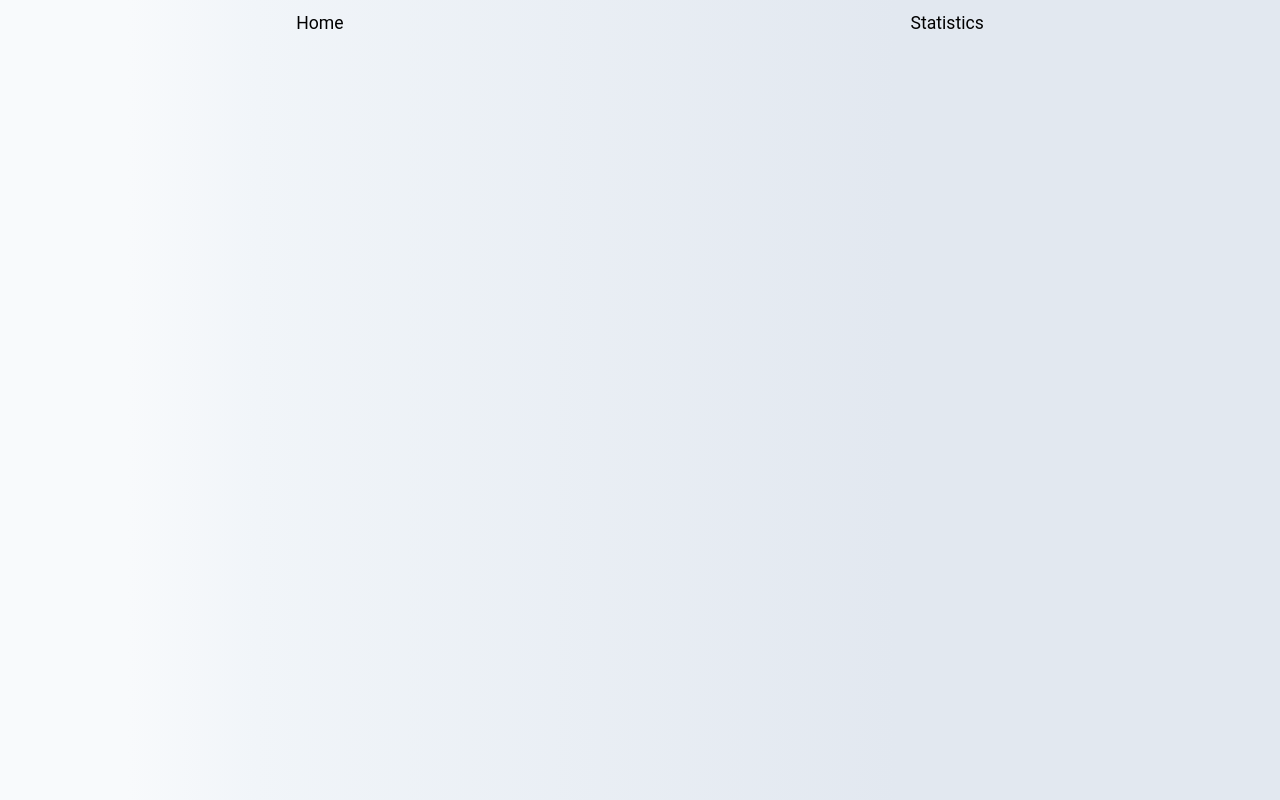
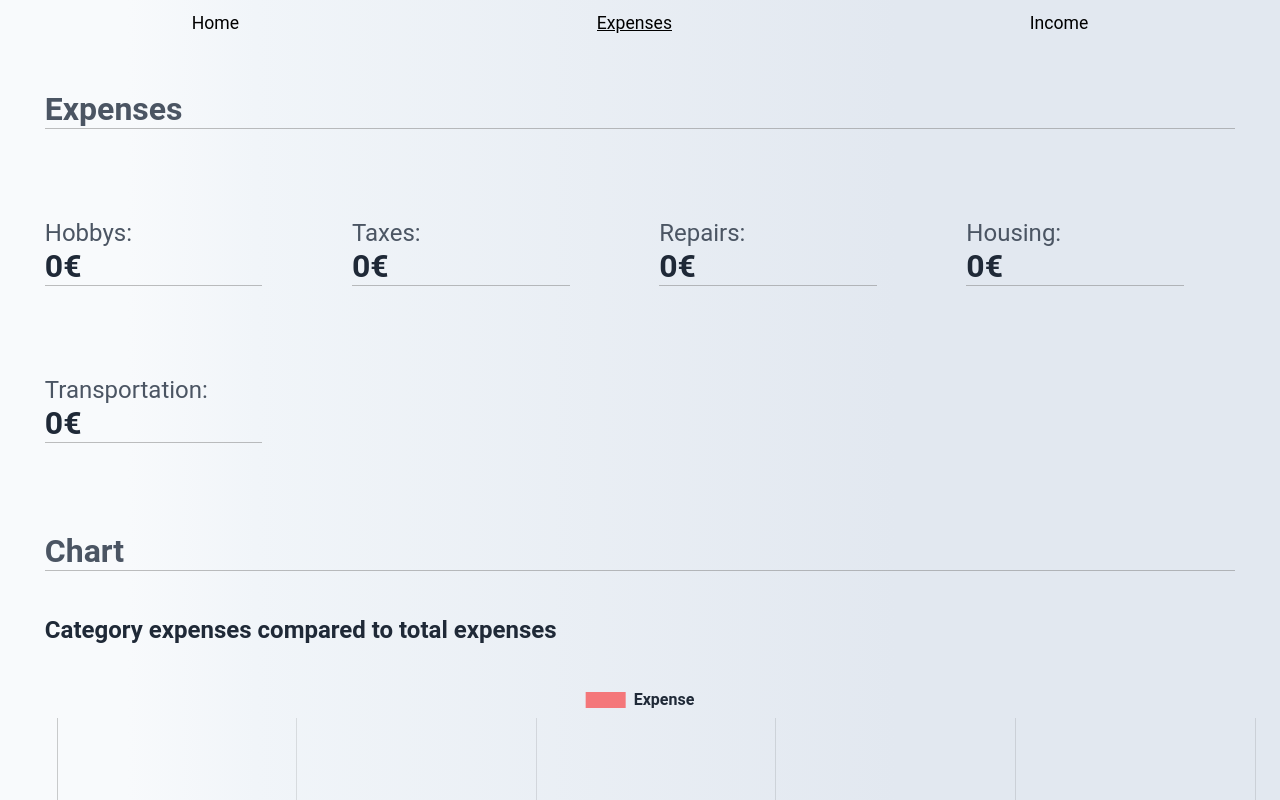
Before and after one commit to marioP2000/Finance-Tracker, a Vue app: page /expenses in a window 1280 px wide. Before the commit this address had no page. Shown: the top 800 px of the page. Built offline with nearby package versions, Linux system fonts and the light colour scheme.

Commit message:
New page for income stats and renamed statistics to expenses

```diff
--- a/src/App.vue
+++ b/src/App.vue
@@ -5,7 +5,8 @@
       <!-- Navbar -->
       <nav>
         <RouterLink to="/" class="router-link">Home</RouterLink>
-        <RouterLink to="/statistics" class="router-link">Statistics</RouterLink>
+        <RouterLink to="/expenses" class="router-link">Expenses</RouterLink>
+        <RouterLink to="/income" class="router-link">Income</RouterLink>
       </nav>
 
       <!-- Component Transitions -->
--- a/src/components/ChartComponent.vue
+++ b/src/components/ExpensesPage/ExpensesChart.vue
@@ -95,10 +95,10 @@ onMounted(() => {
             config
         )
 
-        // Update expenses
+        // Update total expenses
         myChart.config.options.scales.y.max = props.expenses;
 
-        // Update expenses
+        // Update expense categories
         myChart.data.datasets[0].data[0] = props.hobby;
         myChart.data.datasets[0].data[1] = props.taxes;
         myChart.data.datasets[0].data[2] = props.repairs;
--- /dev/null
+++ b/src/components/IncomePage/IncomeCategories.vue
@@ -0,0 +1,80 @@
+<template>
+
+    <h1 id="header">Income</h1>
+
+    <div id="stats-container">
+
+
+        <!-- Salary balance -->
+        <div class="balance-container">
+            <h2>Salary:</h2>
+            <h1>{{ salary }}€</h1>
+        </div>
+
+        <!-- Investments balance -->
+        <div class="balance-container">
+            <h2>Investments:</h2>
+            <h1>{{ investment }}€</h1>
+        </div>
+
+        <!-- Other balance -->
+        <div class="balance-container">
+            <h2>Other:</h2>
+            <h1>{{ other }}€</h1>
+        </div>
+
+    </div>
+
+</template>
+
+<script setup>
+const props = defineProps({
+    salary: {
+        type: Number,
+        required: true
+    },
+    investment: {
+        type: Number,
+        required: true
+    },
+    other: {
+        type: Number,
+        required: true
+    },
+});
+</script>
+
+<style scoped lang="scss">
+@import "@/assets/variables.scss";
+
+#stats-container {
+    display: flex;
+    flex-wrap: wrap;
+    align-items: flex-start;
+}
+
+#header {
+    margin: 3.5%;
+    color: $light-font;
+}
+
+// Container for each category
+.balance-container {
+    min-width: 19vw;
+    margin: 2.5%;
+    padding: 1%;
+    color: $dark-font;
+    border-radius: 6px;
+}
+
+// Category amount
+h1 {
+    border-bottom: 1px solid $border-color;
+}
+
+// Category type
+h2 {
+    font-weight: normal;
+    color: $light-font;
+}
+</style>
--- /dev/null
+++ b/src/components/IncomePage/IncomeChart.vue
@@ -0,0 +1,120 @@
+<template>
+
+    <h1 id="header">Chart</h1>
+    <h2>Category income compared to total income</h2>
+
+    <div id="chart-container">
+        <canvas id="myChart"></canvas>
+    </div>
+
+</template>
+
+<script setup>
+import { onMounted } from "vue";
+
+const props = defineProps({
+    income: {
+        type: Number,
+        required: true
+    },
+    salary: {
+        type: Number,
+        required: true
+    },
+    investment: {
+        type: Number,
+        required: true
+    },
+    other: {
+        type: Number,
+        required: true
+    },
+});
+
+// Chart
+import Chart from "chart.js/auto";
+
+// Set chart default styles
+Chart.defaults.font.family = "'Roboto', sans-serif";
+Chart.defaults.font.size = 16;
+Chart.defaults.font.weight = "bold";
+Chart.defaults.color = "#1f2937";
+Chart.defaults.maintainAspectRatio = false;
+Chart.defaults.responsive = true;
+
+// Chart categories
+const labels = [
+    "Salary",
+    "Investment",
+    "Other"
+];
+
+// Chart data
+const data = {
+    labels: labels,
+    datasets: [{
+        label: "Income",
+        backgroundColor: "rgba(0, 255, 0, 0.5)",
+        data: []
+    }]
+};
+
+// Chart settings
+const config = {
+    type: "bar",
+    data: data,
+    options: {
+        scales: {
+            y: {
+                ticks: {
+                callback: value => `${value }€`
+                }
+            }
+        },
+        layout: {
+            padding: 25
+        },
+    }
+};
+
+onMounted(() => {
+    // Load chart
+    setTimeout(() => {
+        const myChart = new Chart(
+            document.getElementById("myChart"),
+            config
+        )
+
+        // Update total income
+        myChart.config.options.scales.y.max = props.income;
+
+        // Update income categories
+        myChart.data.datasets[0].data[0] = props.salary;
+        myChart.data.datasets[0].data[1] = props.investment;
+        myChart.data.datasets[0].data[2] = props.other;
+
+        myChart.update();
+    }, 100);
+});
+</script>
+
+<style scoped lang="scss">
+@import "@/assets/variables.scss";
+
+    #header {
+        margin: 3.5%;
+        color: $light-font;
+        border-bottom: 1px solid $border-color;
+    }
+
+    #chart-container {
+        width: 100%;
+        height: 80vh;
+    }
+
+    h2 {
+        color: $dark-font;
+        margin: 0 3.5%;
+        margin-bottom: 1%;
+    }
+</style>
--- a/src/router/index.js
+++ b/src/router/index.js
@@ -10,10 +10,15 @@ const router = createRouter({
       component: HomeView
     },
     {
-      path: '/statistics',
-      name: 'statistics',
-      component: () => import('../views/StatisticsView.vue')
-    }
+      path: '/expenses',
+      name: 'expenses',
+      component: () => import('../views/ExpensesView.vue')
+    },
+    {
+      path: "/income",
+      name: "income",
+      component: () => import("../views/IncomeView.vue")
+    },
   ]
 })
 
--- a/src/views/StatisticsView.vue
+++ b/src/views/ExpensesView.vue
@@ -1,18 +1,18 @@
 <template>
   <div class="about">
     <!-- Expenses -->
-    <CategoryBalance
+    <ExpensesCategories
     :hobby="+hobby" :taxes="+taxes" :repairs="+repairs" :housing="+housing" :transportation="+transportation" />
 
     <!-- Chart -->
-    <ChartComponent
+    <ExpensesChart
     :hobby="+hobby" :taxes="+taxes" :repairs="+repairs" :housing="+housing" :transportation="+transportation" :expenses="+expenses" />
   </div>
 </template>
 
 <script setup>
-import ChartComponent from "@/components/ChartComponent.vue";
-import CategoryBalance from '@/components/CategoryBalance.vue';
+import ExpensesCategories from '@/components/ExpensesPage/ExpensesCategories.vue';
+import ExpensesChart from "@/components/ExpensesPage/ExpensesChart.vue";
 import { ref, computed, onMounted } from "vue";
 
 const transactions = ref([]);
--- /dev/null
+++ b/src/views/IncomeView.vue
@@ -0,0 +1,56 @@
+<template>
+    <div class="about">
+      <!-- Income -->
+      <IncomeCategories
+        :salary="salary" :investment="investment" :other="other"/>
+
+      <!-- Chart -->
+      <IncomeChart
+      :income="income" :salary="salary" :investment="investment" :other="other" />
+    </div>
+  </template>
+
+<script setup>
+    import IncomeCategories from "@/components/IncomePage/IncomeCategories.vue";
+    import IncomeChart from "@/components/IncomePage/IncomeChart.vue";
+    import { ref, computed, onMounted } from "vue";
+
+    const transactions = ref([]);
+
+    onMounted(() => {
+        // Get saved data from local storage
+        const savedTransactions = JSON.parse(localStorage.getItem("transactions"));
+
+        if(savedTransactions) {
+        transactions.value = savedTransactions;
+        }
+    });
+
+    // Get income
+    const income = computed(() => {
+    return transactions.value.filter((transaction) => transaction.amount > 0).reduce((acc, transaction) => {
+        return acc + transaction.amount;
+    }, 0).toFixed(2);
+    });
+
+    // Get Salary income
+    const salary = computed(() => {
+    return transactions.value.filter((transaction) => transaction.incomeType === "Salary").reduce((acc, transaction) => {
+        return acc + transaction.amount;
+    }, 0).toFixed(2);
+    });
+
+    // Get Investment income
+    const investment = computed(() => {
+    return transactions.value.filter((transaction) => transaction.incomeType === "Investments").reduce((acc, transaction) => {
+        return acc + transaction.amount;
+    }, 0).toFixed(2);
+    });
+
+    // Get Other income
+    const other = computed(() => {
+    return transactions.value.filter((transaction) => transaction.incomeType === "Other").reduce((acc, transaction) => {
+        return acc + transaction.amount;
+    }, 0).toFixed(2);
+    });
+</script>
```
Also changed, not shown: src/components/ExpensesPage/ExpensesCategories.vue (renamed from src/components/CategoryBalance.vue), 1 other file (tests, documents, lock files or other folders).
